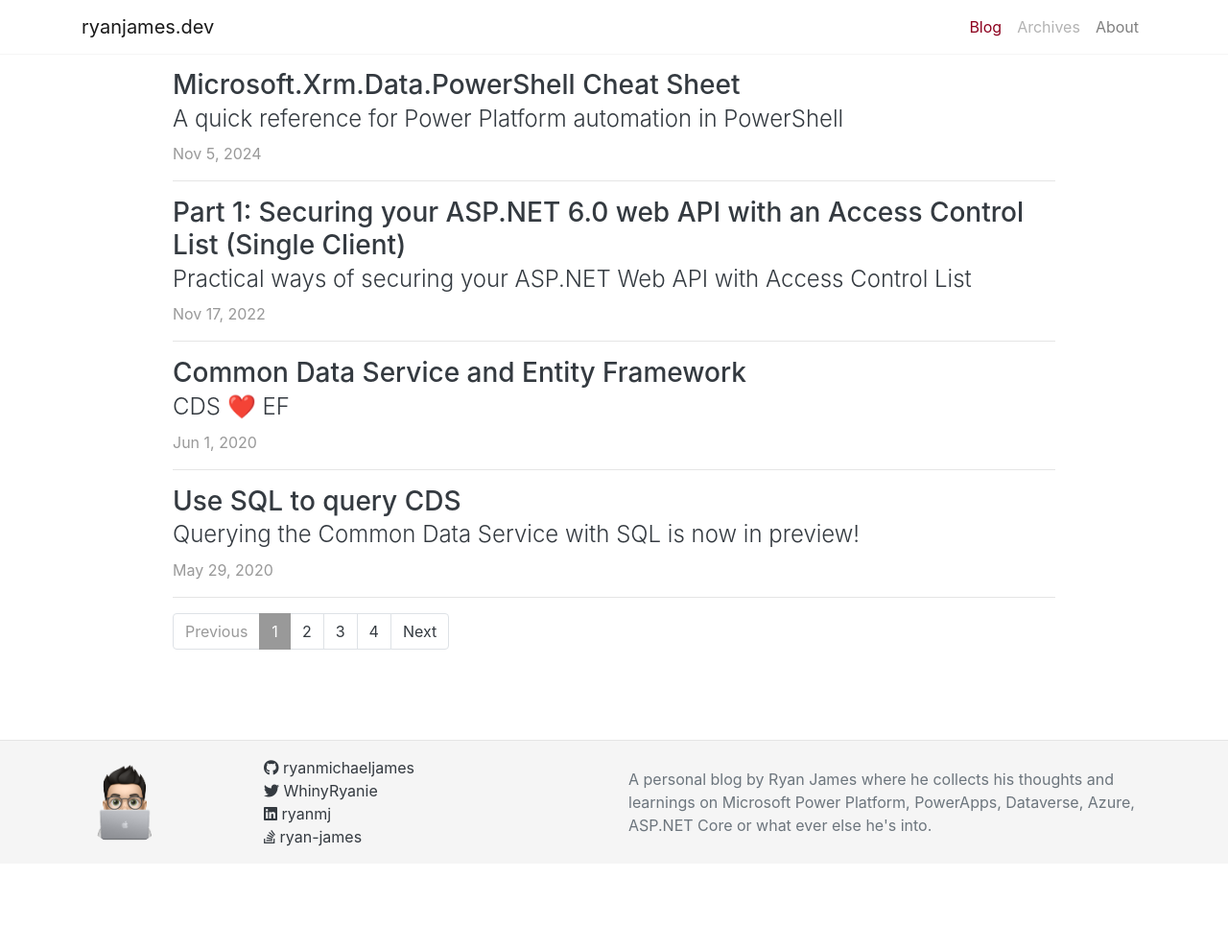
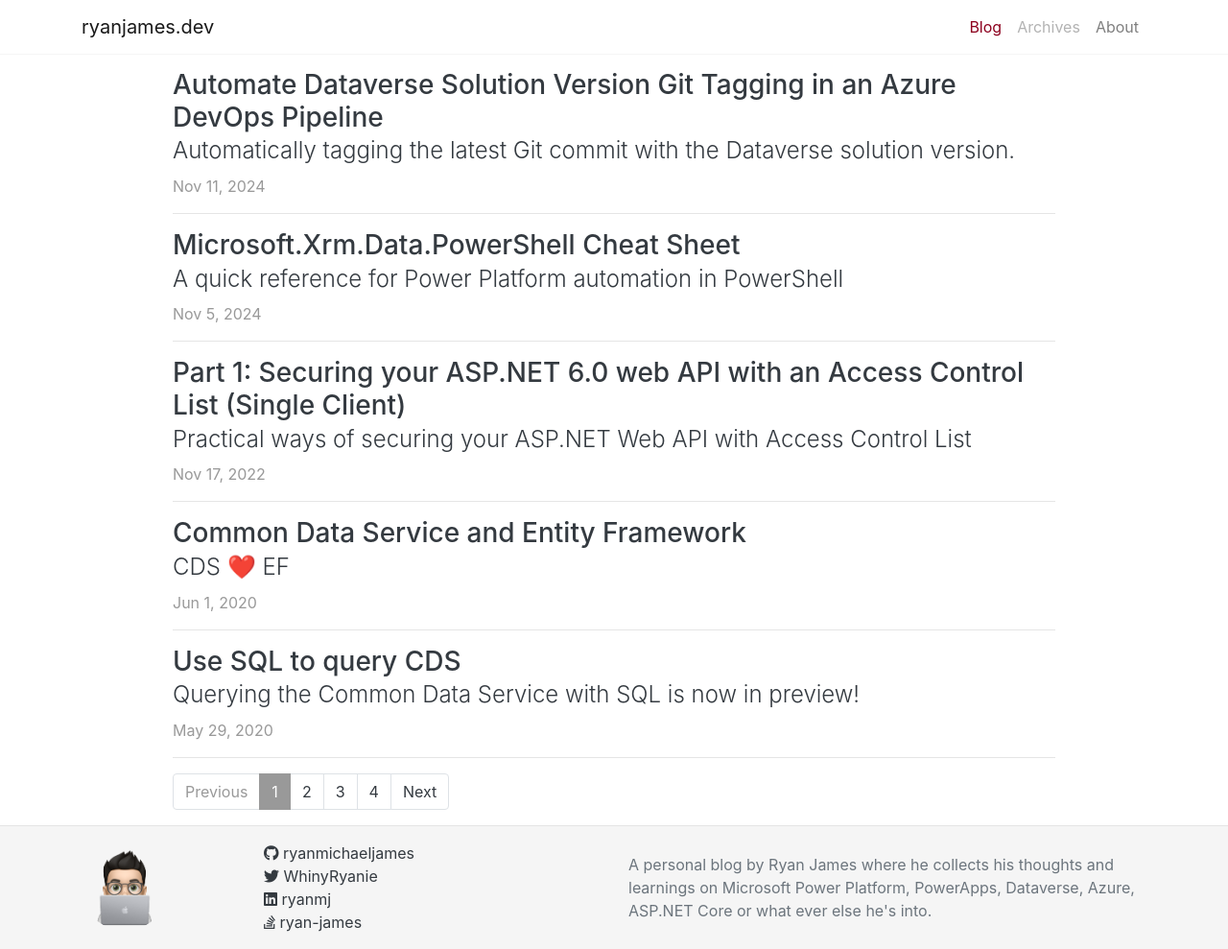
Before and after one commit to ryanmichaeljames/ryanmichaeljames.github.io, a Jekyll site: the page built from index.html, in a window 1280 px wide. Shown: the whole page at 96% size. Built offline with Jekyll 4.4.1, drawn with Linux system fonts in a browser that asks for light colours; nearby versions of some CDN libraries; the list of posts is cut into pages by our own code; comment, search, counter and statistics services are not loaded; before the commit the page ends 900 px from its top, so only the background shows below that; some of the changed lines change nothing that is shown.

Commit message:
Added new post (#35)

```diff
--- a/_config.yml
+++ b/_config.yml
@@ -45,7 +45,7 @@
 google_site_verification: soYMbME2lXgzvCVpWnsgzOTrObQ7UrvS-biBEJogxCM
 google_analytics: UA-146448575-1
 
-paginate: 4
+paginate: 5
 paginate_path: "/blog/page:num/"
 
 disqus:
--- /dev/null
+++ b/_posts/2024-11-11-dataverse-solution-version-git-tag.md
@@ -0,0 +1,50 @@
+---
+layout: post
+title: Automate Dataverse Solution Version Git Tagging in an Azure DevOps Pipeline
+subtitle: Automatically tagging the latest Git commit with the Dataverse solution version.
+date: 2024-11-11 00:00:00 +1200
+categories: [blog]
+tags: [git, dataverse, azure devops]
+image: /assets/img/posts/2024-11-11-dataverse-solution-version-git-tag/cover.png
+comments: true
+---
+
+In this guide, we'll set up an Azure DevOps pipeline that automatically tags the latest commit in the main branch with the version number from a Dataverse Solution.xml file. This setup helps track solution versions in Git, making it easy to locate specific versions of your Dataverse solution over time.
+
+
+> **Note:** This tagging process isn't intended for release tags. The tag is moved to the latest commit that matches the version in `Solution.xml`, ensuring that unrelated changes (like config updates) don’t leave the version tag on older commits. However, because this pipeline deletes and recreates tags, it can cause issues if used with release tags or if others rely on specific tags for deployments. For production or release tags, it’s safer to create new versioned tags (like v1.0.1, v1.0.2) for each update rather than overwriting existing tags.
+
+## Step 1: Create the Pipeline YAML File
+
+In your Azure DevOps Git repository, where your Dataverse solution files are unpacked, create a new pipeline file. For this example we'll use `pipelines\git-tag-solution-version.yml`.
+
+Add the following content to the YAML file:
+
+{% gist 2d9dcb1b1e4b75a3f3f978f0dfbb0442 git-tag-solution-version.yml %}
+
+
+The PowerShell script in the pipeline does the following:
+
+1. Configures Git with the user’s email and name for tagging.
+2. Checks if `Solution.xml` exists; exits if not found.
+3. Reads the solution name and version from `Solution.xml`.
+4. Combines the solution name and version to create a tag name.
+5. Checks if the tag already exists, deletes it if so, to keep the tag on the latest commit.
+6. Tags the latest commit with the solution version and pushes it to the remote repository.
+
+## Step 2: Set Up the Pipeline in Azure DevOps
+
+1. Go to your Azure DevOps project.
+2. Navigate to **Pipelines**
+3. Click **New pipeline**.
+4. Select **Azure Repos Git** and choose your repository.
+5. Select **Exisiting Azure Pipelines YAML file**.
+6. Select the branch and path where you created the YMAL file, then click **Continue**.
+7. Click the dropdown arrow next to **Run** and select **Save**.
+8. To rename the pipeline, click the ... (ellipsis) on the top right, choose **Rename/move pipeline**, and name it `git-tag-solution-version`, then click Save.
+
+## Step 3: Test the Pipeline
+
+1. Make a change to files in the repo. And push your changes.
+2. If you update the solution version you sould see a new tag created with the latest version.![Created Git tag](/assets/img/posts/2024-11-11-dataverse-solution-version-git-tag/commit-history-created-tag.png "Created Git tag"){:class="img-fluid blog-post-img img-thumbnail "}
+3. If you update files other than the solution file verion then you should see the solution git tag move to the latest commit.![Moved Git tag](/assets/img/posts/2024-11-11-dataverse-solution-version-git-tag/commit-history-moved-tag.png "Moved Git tag"){:class="img-fluid blog-post-img img-thumbnail "}
```
Also changed, not shown: assets/img/posts/2024-11-11-dataverse-solution-version-git-tag/commit-history-created-tag.png (added), assets/img/posts/2024-11-11-dataverse-solution-version-git-tag/commit-history-moved-tag.png (added), assets/img/posts/2024-11-11-dataverse-solution-version-git-tag/cover.png (added).
